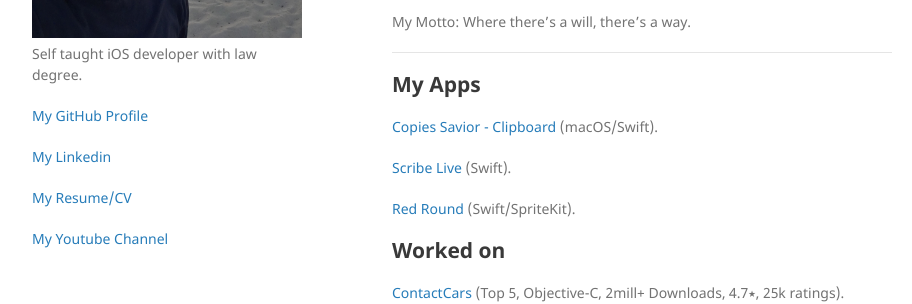
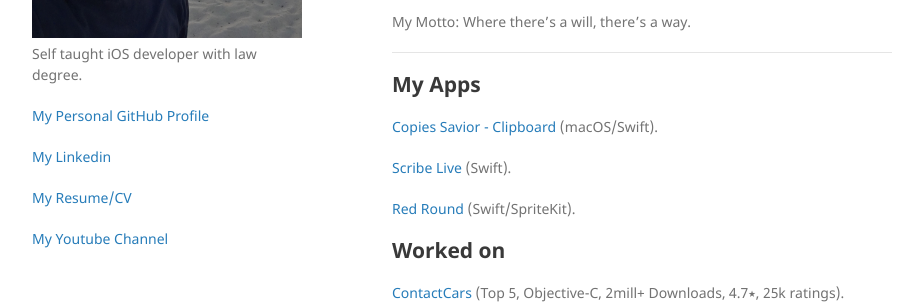
Before and after one commit to Mahmoud333/Mahmoud333.github.io, a Jekyll site: the page built from index.md, in a window 1280 px wide. Shown: the part 462-766 px from the top of the page, without its empty margins (178-1090 px from the left). Built offline with Jekyll 4.4.1, drawn with Linux system fonts in a browser that asks for light colours.

Commit message:
Update default.html

```diff
--- a/_layouts/default.html
+++ b/_layouts/default.html
@@ -29,7 +29,7 @@
         {% if site.github.is_user_page %}
         <h1> </h1>
         <h1> </h1>
-        <p class="view"><a href="{{ site.github.owner_url }}">My GitHub Profile</a></p>
+        <p class="view"><a href="{{ site.github.owner_url }}">My Personal GitHub Profile</a></p>
         <p class="view"><a href="https://www.linkedin.com/in/mahmoud-hamad-mousa-2134b894/">My Linkedin</a></p>
         <p class="view"><a href="https://www.dropbox.com/scl/fi/mchhl3e77dze3zd3yl1vc/Mahmoud-Mousa.pdf?rlkey=nz1ferf99dtjfl46by6vcfm5x&dl=0">My Resume/CV</a></p>
         <p class="view"><a href="https://is.gd/AX0foG">My Youtube Channel</a></p>
```
